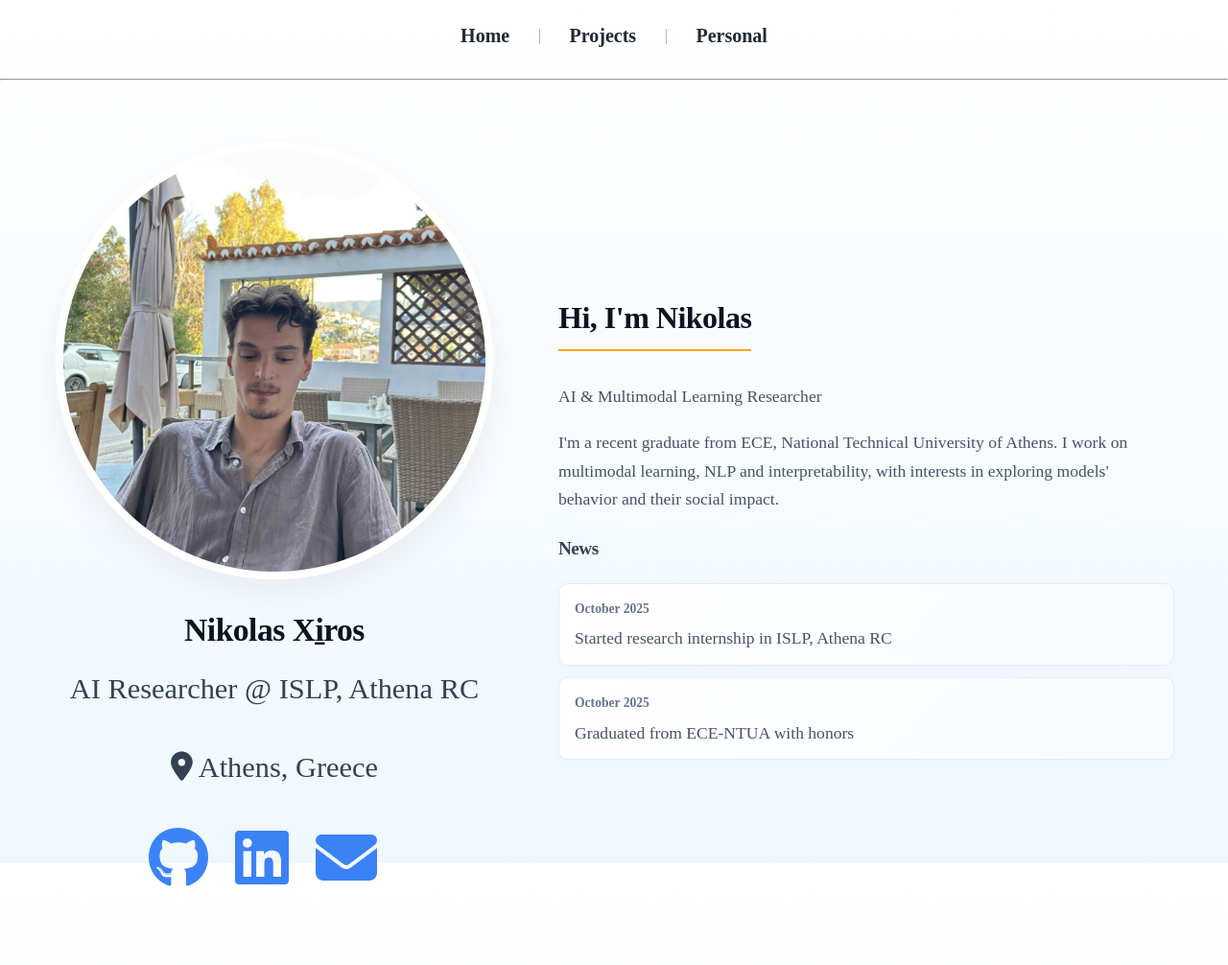
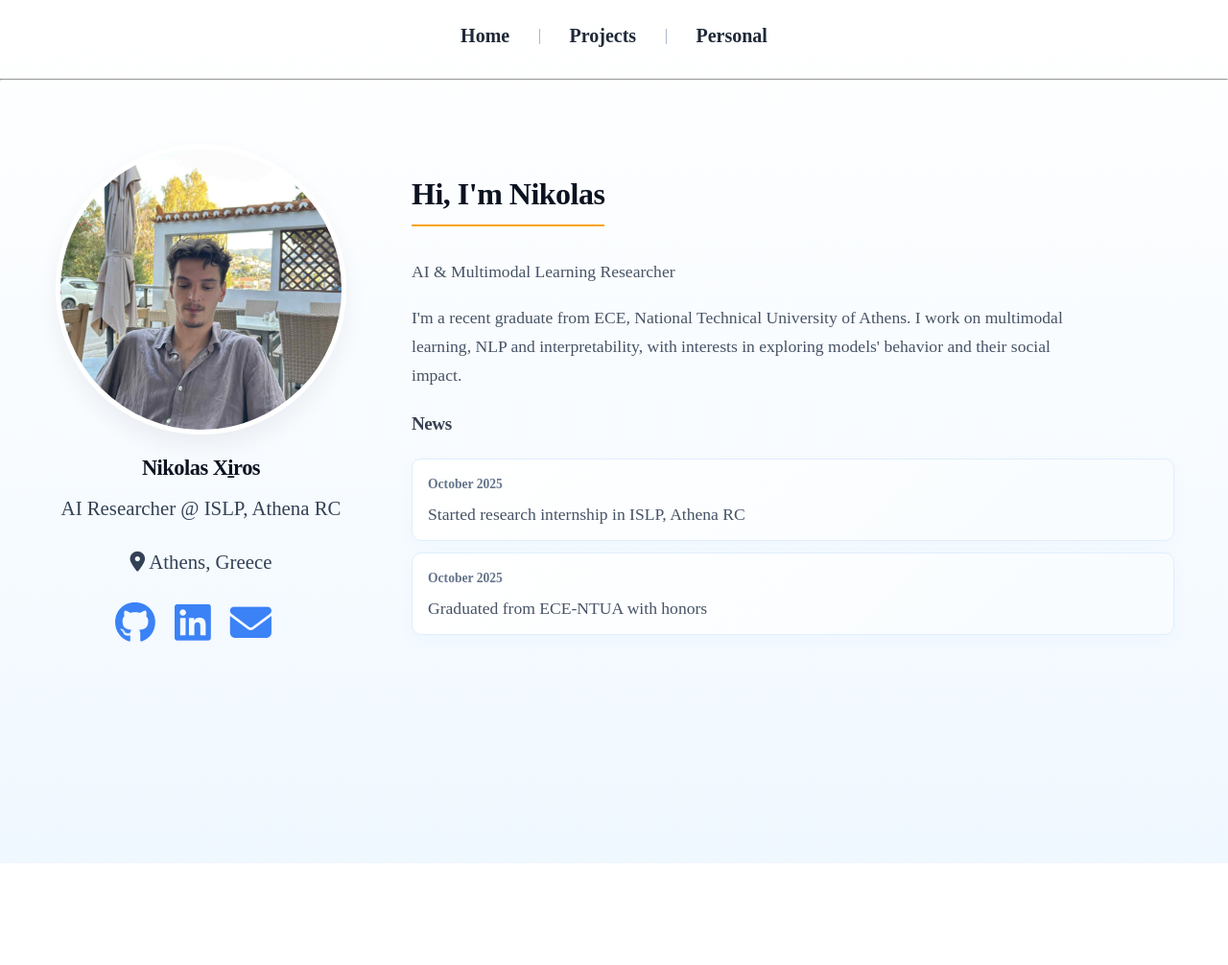
Before and after one commit to nickxir12/nickxir12.github.io, a Jekyll site: the page built from index.md, in a window 1280 px wide. Shown: the whole page at 96% size. Built offline with Jekyll 4.4.1, drawn with Linux system fonts in a browser that asks for light colours; after the commit the page ends 900 px from its top, so only the background shows below that.

Commit message:
Reduce left sidebar profile elements to 2/3 size
- Profile container width: 600px → 400px
- Profile picture dimensions: 440px/520px → 293px/347px
- Profile name font size: 2.1rem → 1.4rem
- Profile role and location font size: 1.9rem → 1.3rem
- Social media icon size: 4rem → 2.7rem
- Adjusted borders and margins proportionally

```diff
--- a/assets/css/custom.css
+++ b/assets/css/custom.css
@@ -197,8 +197,8 @@ nav strong {
 
 /* Profile side column */
 .profile-side {
-  width: 600px; /* increased from 300px to double size */
-  flex: 0 0 600px;
+  width: 400px; /* reduced to 2/3 size */
+  flex: 0 0 400px;
   display: flex;
   flex-direction: column;
   align-items: flex-start; /* left-align contents */
@@ -208,20 +208,20 @@ nav strong {
 }
 
 .profile-side .hero-pic {
-  width: 440px; /* doubled from 220px */
-  height: 440px; /* doubled from 220px */
+  width: 293px; /* reduced to 2/3 size */
+  height: 293px; /* reduced to 2/3 size */
   border-radius: 50%;
   object-fit: cover;
-  border: 8px solid #fff; /* doubled border width */
-  box-shadow: 0 16px 36px rgba(15,23,36,0.06); /* doubled shadow */
+  border: 5px solid #fff; /* reduced border width */
+  box-shadow: 0 11px 24px rgba(15,23,36,0.06); /* reduced shadow */
 }
 
-.profile-info { margin-top: 1.5rem; width: 100%; } /* doubled margin */
-.profile-name { font-size: 2.1rem; font-weight: 700; color: #0b1220; margin: 0 0 0.5rem 0; } /* doubled font size and margin */
-.profile-role { color: #64748b; margin: 0 0 1rem 0; font-size: 1.9rem; } /* doubled margin and added doubled font size */
-.profile-location { color: #64748b; font-size: 1.9rem; margin-bottom: 1.2rem; } /* doubled font size and margin */
-.profile-links a { display: inline-flex; align-items: center; color: #3b82f6; margin: 1rem 1.5rem 1rem 0; text-decoration: none; font-weight:600; font-size: 0; } /* doubled margins */
-.profile-links a i { margin-right: 0; font-size: 4rem; } /* doubled icon size */
+.profile-info { margin-top: 1rem; width: 100%; } /* reduced margin */
+.profile-name { font-size: 1.4rem; font-weight: 700; color: #0b1220; margin: 0 0 0.33rem 0; } /* reduced font size and margin */
+.profile-role { color: #64748b; margin: 0 0 0.67rem 0; font-size: 1.3rem; } /* reduced margin and font size */
+.profile-location { color: #64748b; font-size: 1.3rem; margin-bottom: 0.8rem; } /* reduced font size and margin */
+.profile-links a { display: inline-flex; align-items: center; color: #3b82f6; margin: 0.67rem 1rem 0.67rem 0; text-decoration: none; font-weight:600; font-size: 0; } /* reduced margins */
+.profile-links a i { margin-right: 0; font-size: 2.7rem; } /* reduced icon size */
 
 @media (max-width: 768px) {
   .hero-inner {
@@ -249,12 +249,12 @@ nav strong {
 .profile-side { width: auto; flex: 0 0 auto; text-align: center; align-items: center; }
 .profile-info { text-align: center; }
 .hero-pic {
-  width: 520px; /* doubled from 260px */
-  height: 520px; /* doubled from 260px */
+  width: 347px; /* reduced to 2/3 size */
+  height: 347px; /* reduced to 2/3 size */
   border-radius: 50%;
   object-fit: cover;
-  border: 8px solid #3b82f6; /* doubled border - blue border */
-  box-shadow: 0 16px 48px rgba(59,130,246,0.15); /* doubled shadow */
+  border: 5px solid #3b82f6; /* reduced border - blue border */
+  box-shadow: 0 11px 32px rgba(59,130,246,0.15); /* reduced shadow */
 }
 
 /* Hero text */
```
